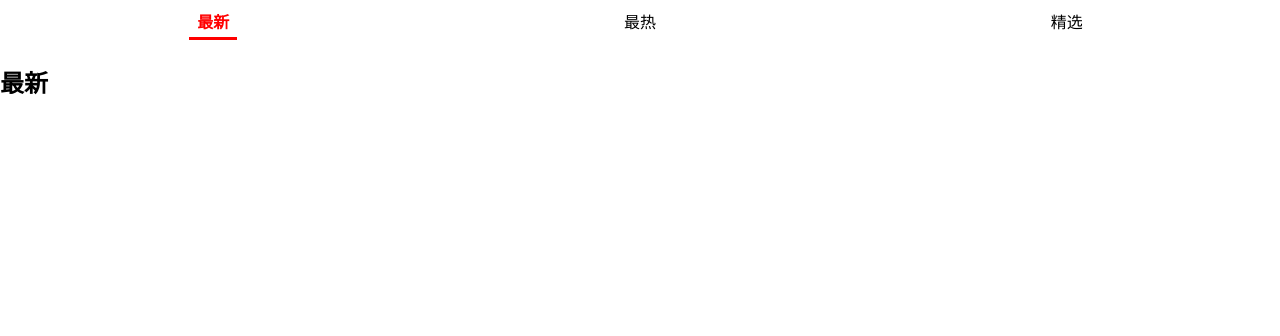
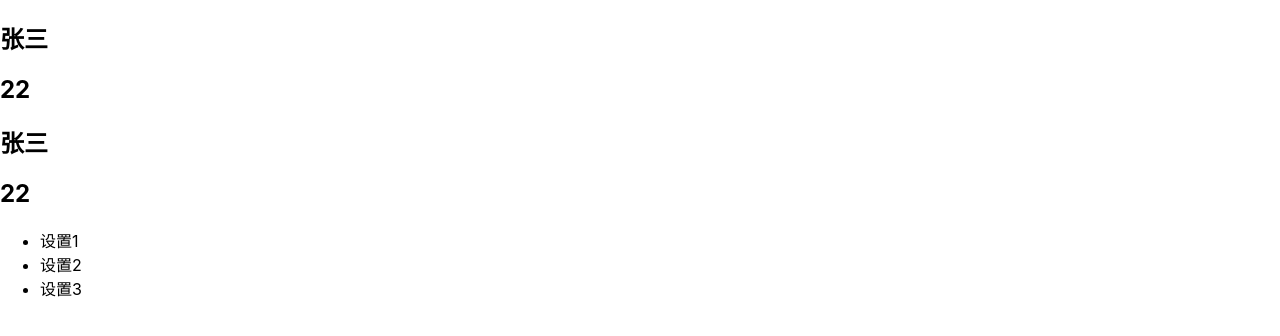
Before and after one commit to 1259364843/react001, a React (Create React App) app in the folder 02_leran_cpn/: page / in a window 1280 px wide. Shown: the top 336 px of the page. Built offline with nearby package versions, Linux system fonts and the light colour scheme.

Commit message:
新增-跨组件通信

```diff
--- /dev/null
+++ b/02_leran_cpn/src/06跨组件通信/02context.jsx
@@ -0,0 +1,83 @@
+import React, { Component } from 'react'
+
+// 创建context对象
+const UserContext = React.createContext({
+  name: 'aa',
+  age: 18
+})
+
+// 1.类组件使用
+class Hed extends Component {
+  constructor(props) {
+    super(props)
+    this.state = {}
+  }
+  render() {
+    console.log(this.context);
+    return (
+      <div>
+        <h2>{this.context.name}</h2>
+        <h2>{this.context.age}</h2>
+      </div>
+    )
+  }
+}
+// 设置组件的context
+Hed.contextType = UserContext
+
+
+// 2.函数式组件使用
+
+function Hedf() {
+  return (
+    <UserContext.Consumer>
+      {
+        value => {
+          return (
+            <div>
+            <h2>{value.name}</h2>
+            <h2>{value.age}</h2>
+            </div>
+          )
+        }
+      }
+    </UserContext.Consumer>
+  )
+}
+
+function Pro(props) {
+  return (
+    <div>
+       {/*类组件*/}
+      <Hed name={props.name} age={props.age}/>
+      {/*函数式组件*/}
+      <Hedf name={props.name} age={props.age}/>
+      <ul>
+        <li>设置1</li>
+        <li>设置2</li>
+        <li>设置3</li>
+      </ul>
+    </div>
+  )
+}
+
+
+export default class App extends Component {
+  constructor(props) {
+    super(props)
+    this.state = {
+      name: '张三',
+      age: 22
+    }
+  }
+  render() {
+    return (
+      <div>
+      {/*包裹子组件,通过value传值*/}
+        <UserContext.Provider value={this.state}>
+          <Pro/>
+        </UserContext.Provider>
+      </div>
+    )
+  }
+}
--- a/02_leran_cpn/src/index.js
+++ b/02_leran_cpn/src/index.js
@@ -9,7 +9,8 @@ import './tabControl/tabControl.css';
 // import App from './03组件间通信/01组件间的嵌套.jsx';
 // import App from './03组件间通信/02类组件-父传子通信.jsx';
 // import App from './03组件间通信/05子传父.jsx';
-import App from './tabControl/App.jsx';
+// import App from './tabControl/App.jsx';
+import App from './06跨组件通信/02context.jsx';
 
 const root = ReactDOM.createRoot(document.getElementById('root'));
 root.render(
```
Also changed, not shown: 02_leran_cpn/src/06跨组件通信/01跨组件通信props.jsx (added, +46 -0 lines).
